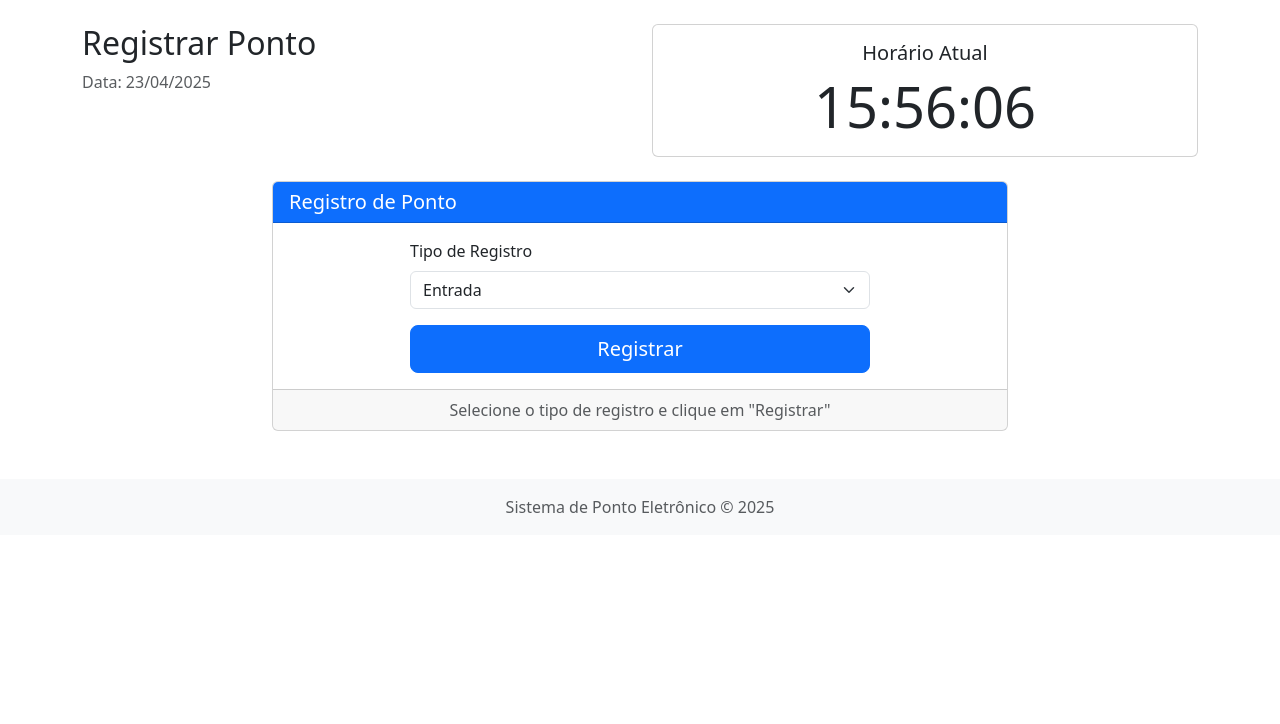
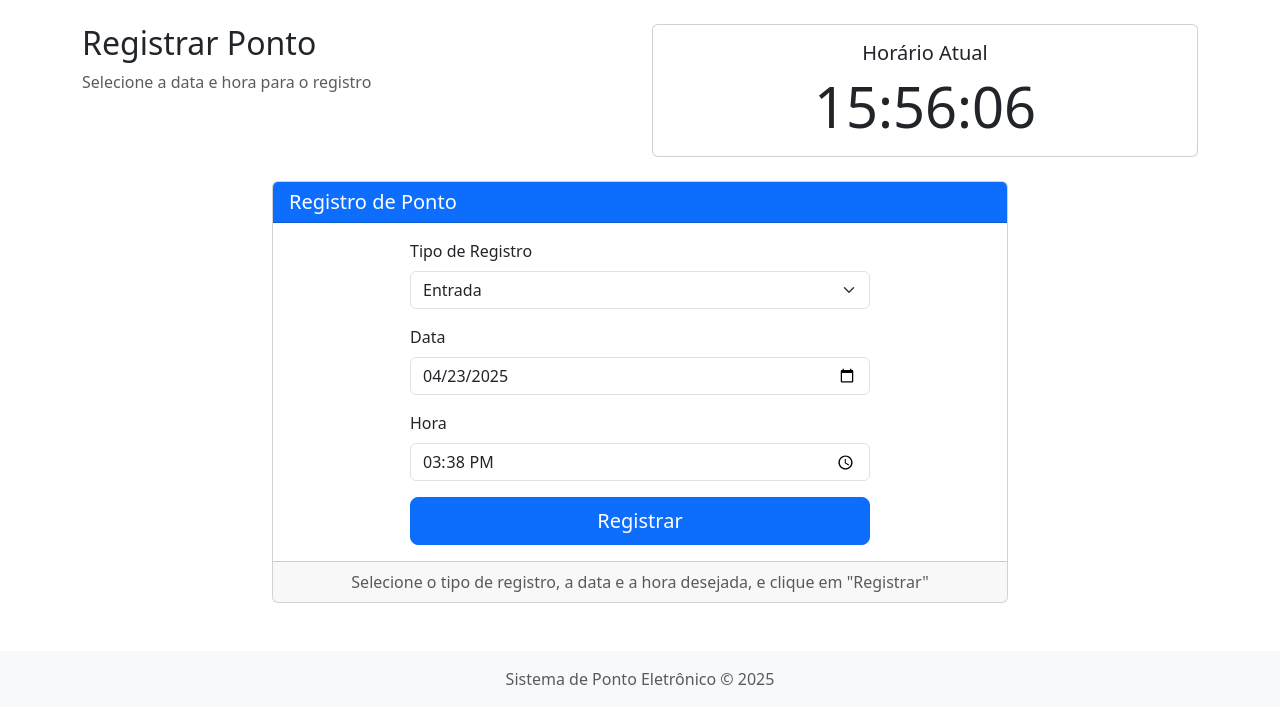
Before and after one commit to Masselorc/ponto-eletronico, a Flask app: page /registrar-ponto in a window 1280 px wide. Shown: the part 56-780 px from the top of the page. Run offline with Flask 3, Linux system fonts and the light colour scheme; the visitor is signed in with stand-in values (Sample User, id 1).

Commit message:
versão 0.6

```diff
--- a/app/controllers/main.py
+++ b/app/controllers/main.py
@@ -60,15 +60,21 @@ def registrar_ponto():
         if not registro:
             registro = Ponto(user_id=current_user.id, data=data_selecionada)
 
+        # Extrai apenas o componente time do objeto datetime ou converte para time se necessário
+        if isinstance(hora_selecionada, datetime):
+            hora_time = hora_selecionada.time()
+        else:
+            hora_time = hora_selecionada
+
         # Usa a hora selecionada pelo usuário
         if tipo == 'entrada':
-            registro.entrada = hora_selecionada
+            registro.entrada = hora_time
         elif tipo == 'saida_almoco':
-            registro.saida_almoco = hora_selecionada
+            registro.saida_almoco = hora_time
         elif tipo == 'retorno_almoco':
-            registro.retorno_almoco = hora_selecionada
+            registro.retorno_almoco = hora_time
         elif tipo == 'saida':
-            registro.saida = hora_selecionada
+            registro.saida = hora_time
 
         # Calcula horas trabalhadas se tiver todos os registros
         if (registro.entrada and registro.saida_almoco and
@@ -84,12 +90,16 @@ def registrar_ponto():
             total_segundos = t1.total_seconds() + t2.total_seconds()
             registro.horas_trabalhadas = total_segundos / 3600  # Converte para horas
 
-        if not registro.id:
-            db.session.add(registro)
+        try:
+            if not registro.id:
+                db.session.add(registro)
 
-        db.session.commit()
-        flash(f'Registro de {tipo} realizado com sucesso para {data_selecionada.strftime("%d/%m/%Y")} às {hora_selecionada.strftime("%H:%M")}!', 'success')
-        return redirect(url_for('main.dashboard'))
+            db.session.commit()
+            flash(f'Registro de {tipo} realizado com sucesso para {data_selecionada.strftime("%d/%m/%Y")} às {hora_time.strftime("%H:%M")}!', 'success')
+            return redirect(url_for('main.dashboard'))
+        except Exception as e:
+            db.session.rollback()
+            flash(f'Erro ao registrar ponto: {str(e)}', 'danger')
 
     return render_template('main/registrar_ponto.html', form=form, hoje=hoje)
 
--- a/app/forms/ponto.py
+++ b/app/forms/ponto.py
@@ -1,7 +1,7 @@
 from flask_wtf import FlaskForm
 from wtforms import StringField, SelectField, TextAreaField, SubmitField, TimeField, DateField
 from wtforms.validators import DataRequired, Length
-from datetime import datetime, date
+from datetime import datetime, date, time
 
 class RegistroPontoForm(FlaskForm):
     tipo = SelectField('Tipo de Registro', choices=[
@@ -12,7 +12,9 @@ class RegistroPontoForm(FlaskForm):
     ], validators=[DataRequired()])
 
     data = DateField('Data', format='%Y-%m-%d', default=date.today, validators=[DataRequired()])
-    hora = TimeField('Hora', format='%H:%M', default=datetime.now, validators=[DataRequired()])
+
+    # Usando time() para obter apenas o componente de hora do datetime.now()
+    hora = TimeField('Hora', format='%H:%M', default=lambda: datetime.now().time(), validators=[DataRequired()])
 
     submit = SubmitField('Registrar')
 
--- a/app/templates/main/registrar_ponto.html
+++ b/app/templates/main/registrar_ponto.html
@@ -6,7 +6,7 @@
 <div class="row mb-4">
     <div class="col-md-6">
         <h2>Registrar Ponto</h2>
-        <p class="text-muted">Data: {{ registro.data.strftime('%d/%m/%Y') if registro else hoje.strftime('%d/%m/%Y') }}</p>
+        <p class="text-muted">Selecione a data e hora para o registro</p>
     </div>
     <div class="col-md-6 text-end">
         <div class="card">
@@ -97,6 +97,23 @@
                                 <div class="text-danger">{{ error }}</div>
                                 {% endfor %}
                             </div>
+
+                            <div class="mb-3">
+                                {{ form.data.label(class="form-label") }}
+                                {{ form.data(class="form-control", type="date") }}
+                                {% for error in form.data.errors %}
+                                <div class="text-danger">{{ error }}</div>
+                                {% endfor %}
+                            </div>
+
+                            <div class="mb-3">
+                                {{ form.hora.label(class="form-label") }}
+                                {{ form.hora(class="form-control", type="time") }}
+                                {% for error in form.hora.errors %}
+                                <div class="text-danger">{{ error }}</div>
+                                {% endfor %}
+                            </div>
+
                             <div class="d-grid">
                                 {{ form.submit(class="btn btn-primary btn-lg btn-registrar-ponto") }}
                             </div>
@@ -105,9 +122,45 @@
                 </form>
             </div>
             <div class="card-footer text-center">
-                <p class="text-muted mb-0">Selecione o tipo de registro e clique em "Registrar"</p>
+                <p class="text-muted mb-0">Selecione o tipo de registro, a data e a hora desejada, e clique em "Registrar"</p>
             </div>
         </div>
     </div>
 </div>
 {% endblock %}
+
+{% block scripts %}
+<script>
+    // Atualiza o relógio a cada segundo
+    function atualizarRelogio() {
+        const agora = new Date();
+        const horas = agora.getHours().toString().padStart(2, '0');
+        const minutos = agora.getMinutes().toString().padStart(2, '0');
+        const segundos = agora.getSeconds().toString().padStart(2, '0');
+        document.getElementById('relogio').textContent = `${horas}:${minutos}:${segundos}`;
+    }
+
+    // Atualiza o relógio imediatamente e depois a cada segundo
+    atualizarRelogio();
+    setInterval(atualizarRelogio, 1000);
+
+    // Botão para preencher com horário atual
+    document.addEventListener('DOMContentLoaded', function() {
+        // Adiciona botão para preencher com horário atual
+        const horaField = document.querySelector('input[type="time"]');
+        if (horaField) {
+            const btnAtual = document.createElement('button');
+            btnAtual.type = 'button';
+            btnAtual.className = 'btn btn-sm btn-outline-secondary mt-2';
+            btnAtual.textContent = 'Usar horário atual';
+            btnAtual.onclick = function() {
+                const agora = new Date();
+                const horas = agora.getHours().toString().padStart(2, '0');
+                const minutos = agora.getMinutes().toString().padStart(2, '0');
+                horaField.value = `${horas}:${minutos}`;
+            };
+            horaField.parentNode.appendChild(btnAtual);
+        }
+    });
+</script>
+{% endblock %}
```
